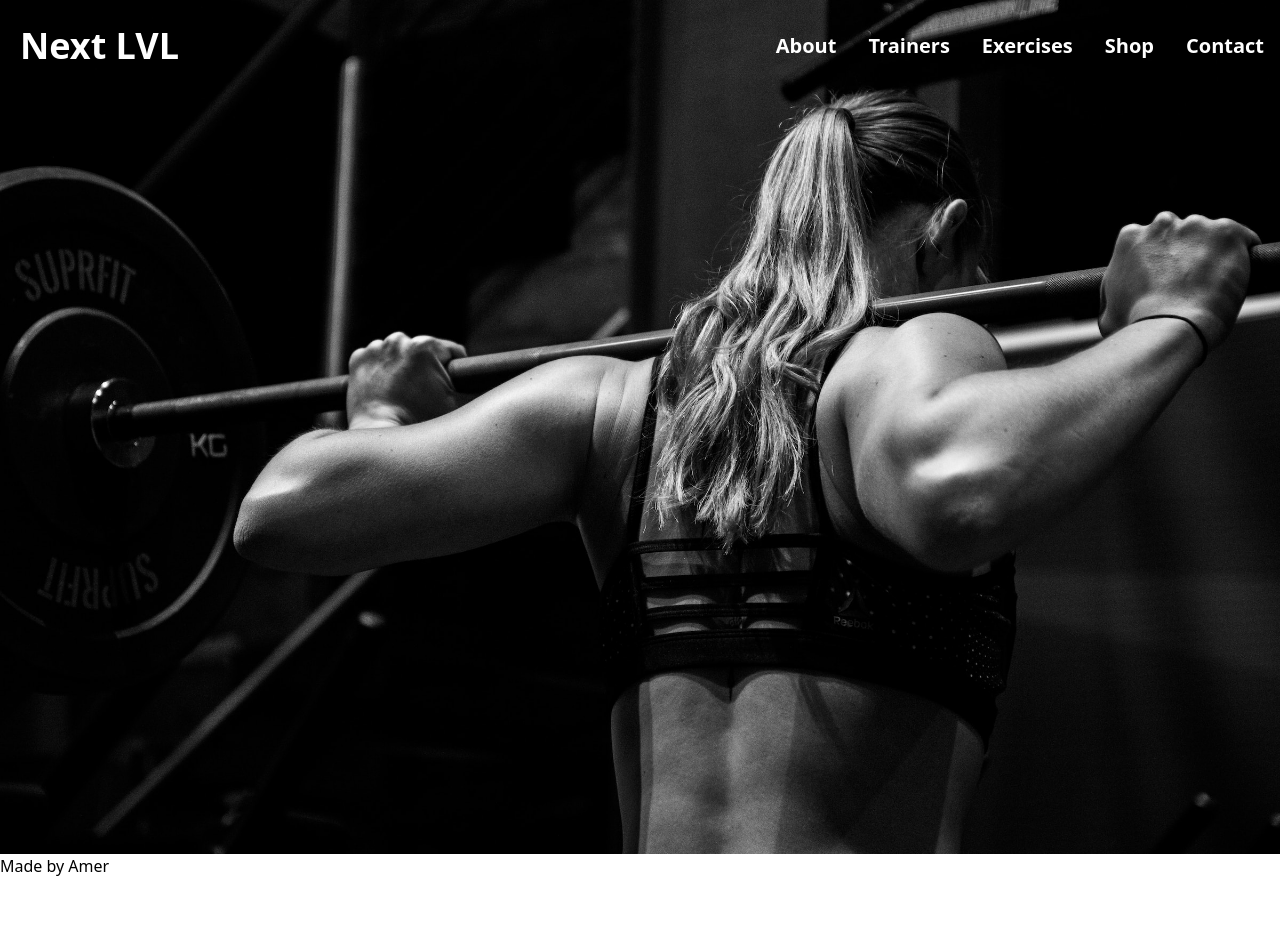
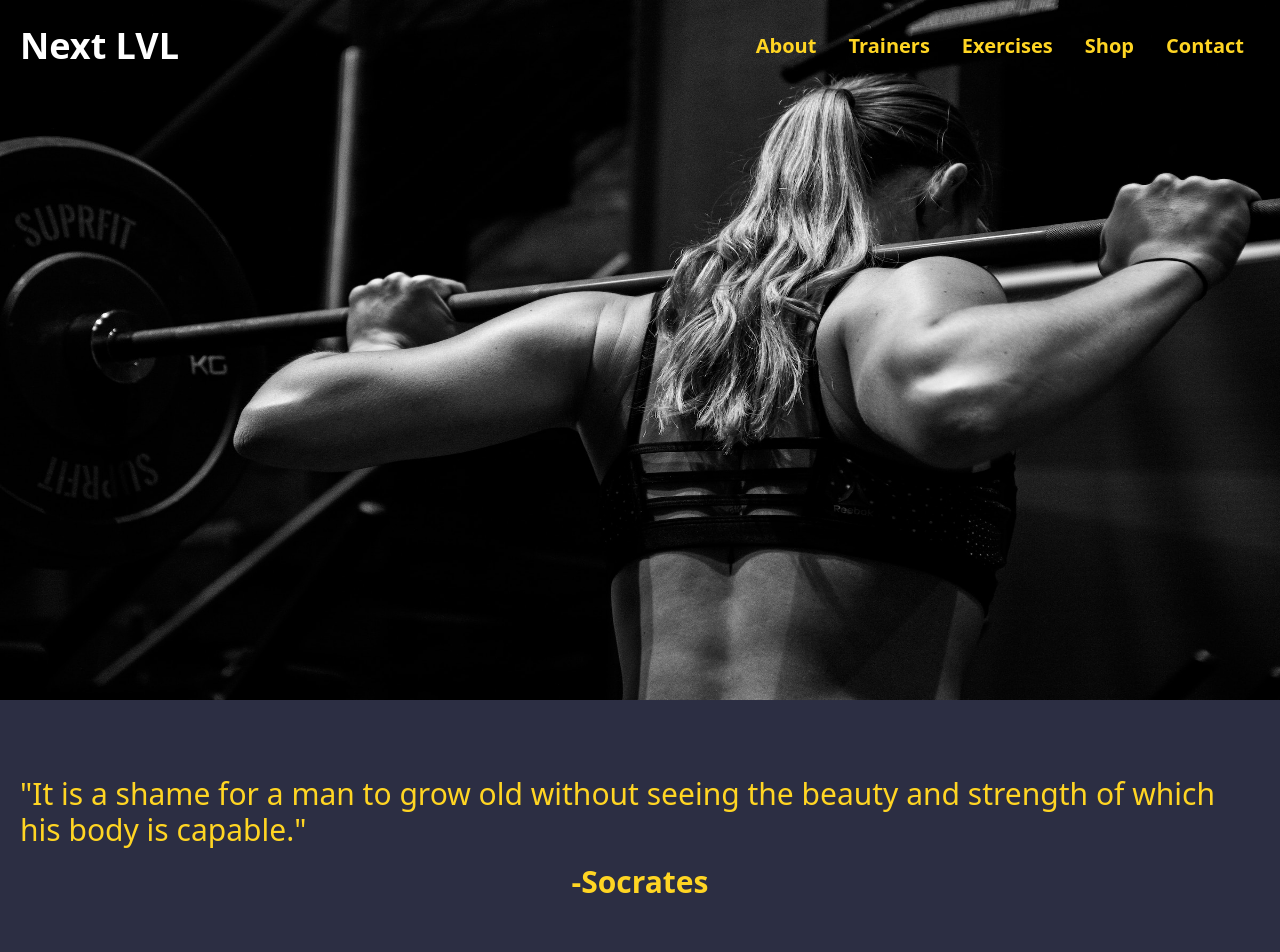
Before and after one commit to amerkulovic/NextLVL, a React (Create React App) app in the folder client/: page / in a window 1280 px wide. Shown: the top 952 px of the page. Before the commit the page ends 878 px from the top, so only its background shows below. Built offline with nearby package versions, Linux system fonts and the light colour scheme.

Commit message:
added quote component

```diff
--- a/client/src/components/NavComponents/NavContainer.js
+++ b/client/src/components/NavComponents/NavContainer.js
@@ -2,7 +2,7 @@ import NavLinks from "./NavLinks";
 
 const NavContainer = () => {
   return (
-    <div>
+    <div className="mr-5">
       <NavLinks />
     </div>
   );
--- a/client/src/components/NavComponents/NavLinks.js
+++ b/client/src/components/NavComponents/NavLinks.js
@@ -1,12 +1,12 @@
 const NavLinks = () => {
   return (
     <>
-      <ul className="flex flex-row">
-        <li className="px-4 my-4 font-bold text-xl text-white">About</li>
-        <li className="px-4 my-4 font-bold text-xl text-white">Trainers</li>
-        <li className="px-4 my-4 font-bold text-xl text-white">Exercises</li>
-        <li className="px-4 my-4 font-bold text-xl text-white">Shop</li>
-        <li className="px-4 my-4 font-bold text-xl text-white">Contact</li>
+      <ul className="flex flex-row text-xl text-[#FFD523]">
+        <li className="px-4 my-4 font-bold">About</li>
+        <li className="px-4 my-4 font-bold">Trainers</li>
+        <li className="px-4 my-4 font-bold">Exercises</li>
+        <li className="px-4 my-4 font-bold">Shop</li>
+        <li className="px-4 my-4 font-bold">Contact</li>
       </ul>
     </>
   );
--- /dev/null
+++ b/client/src/components/Quote.js
@@ -0,0 +1,14 @@
+const Quote = (props) => {
+  return (
+    <>
+      <section className="bg-[#2C2E43] text-[#FFD523] text-3xl flex justify-center py-14">
+        <div className="flex flex-col items-center m-5">
+          <h1 className="font-extralight pb-4">"{props.text}"</h1>
+          <h2 className="font-bold">-{props.author}</h2>
+        </div>
+      </section>
+    </>
+  );
+};
+
+export default Quote;
--- a/client/src/pages/Home.js
+++ b/client/src/pages/Home.js
@@ -1,4 +1,5 @@
 import React from "react";
+import Quote from "../components/Quote";
 import homeLogo from "../images/home-logo.jpg";
 import { useQuery } from "@apollo/client";
 import { QUERY_PROFILES } from "../utils/queries";
@@ -9,7 +10,8 @@ const Home = () => {
 
   return (
     <>
-      <img src={homeLogo} />
+      <img style={{ height: "700px", width: "100%" }} src={homeLogo} />
+      <Quote text="It is a shame for a man to grow old without seeing the beauty and strength of which his body is capable." author="Socrates" />
     </>
   );
 };
```
